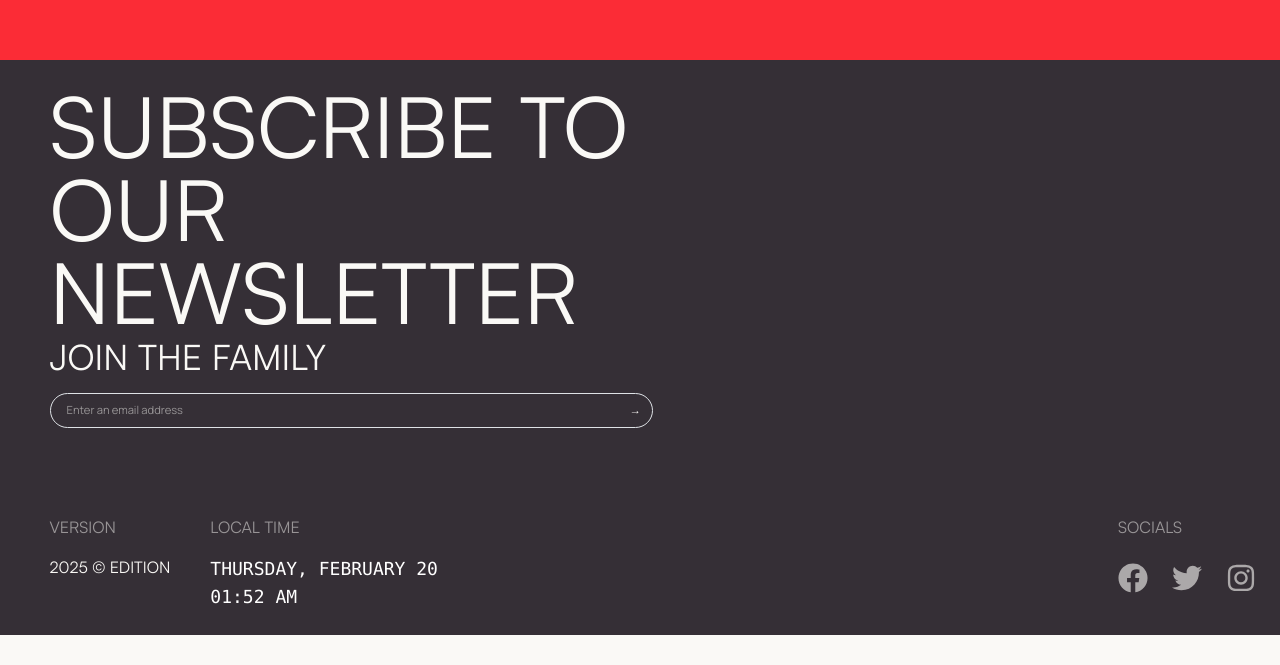
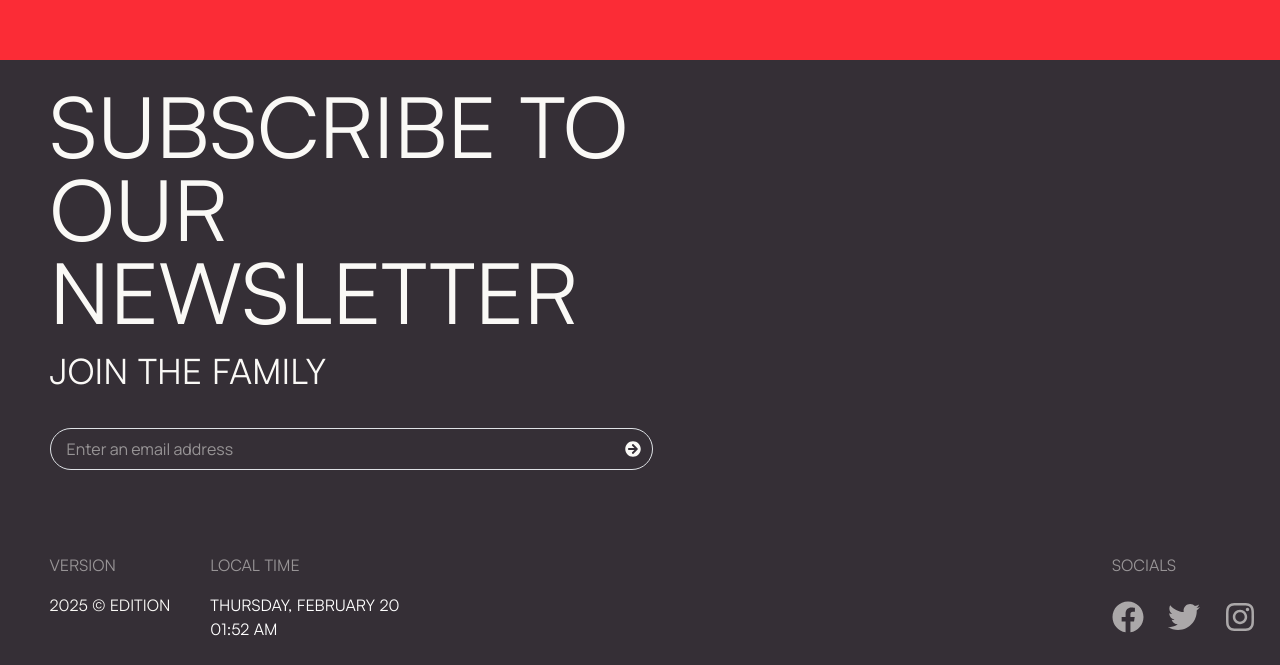
Before and after one commit to dioeos/lovehandkrafted-website, a React (Vite) app in the folder frontend/: page /faq in a window 1280 px wide. Shown: the part 700-1365 px from the top of the page. Before the commit the page ends 1335 px from the top, so only its background shows below. Built offline with nearby package versions, Linux system fonts and the light colour scheme; no server answers.

Commit message:
Completed styling for entire index page

```diff
--- a/frontend/src/components/Footer/Clock.jsx
+++ b/frontend/src/components/Footer/Clock.jsx
@@ -35,7 +35,7 @@ const PhilippinesClock = () => {
   });
 
   return (
-    <div className="text-lg font-mono text-white">
+    <div className="satoshi text-white text-[.7rem] md:text-[1rem]">
       <div>{formattedDay}</div>
       <div>{formattedTime}</div>
     </div>
--- a/frontend/src/components/Footer/Footer.jsx
+++ b/frontend/src/components/Footer/Footer.jsx
@@ -1,6 +1,6 @@
 import { useState } from "react";
 import { useNavigate } from "react-router-dom";
-import { FaFacebook, FaInstagram, FaTwitter} from "react-icons/fa";
+import { FaArrowCircleRight, FaFacebook, FaInstagram, FaTwitter} from "react-icons/fa";
 
 import { motion } from "framer-motion";
 import api from "../../utils/lib/api";
@@ -8,7 +8,9 @@ import PhilippinesClock from "./Clock";
 
 const Footer = () => {
     const [email, setEmail] = useState("");
-    const navigate = useNavigate();
+    const [header, setHeader] = useState("Subscribe to our newsletter")
+    const [phrase, setPhrase] = useState("Join the family");
+
 
     const handlesubmit = async (event) => {
         event.preventDefault();
@@ -22,10 +24,10 @@ const Footer = () => {
             const response = await api.post("/newsletter/subscribe/", {
                 email: email.trim()
             });
-            console.log(response);
 
-            if (response.status === 200) {
-                console.log("Successfully subscribed");
+            if (response.status === 201) {
+                setHeader("Thanks for joining")
+                setPhrase("Welcome to the family!");
             }
         } catch (error) {
             console.log("Error subscribing", error);
@@ -35,20 +37,23 @@ const Footer = () => {
     return (
         <div id="footer-wrapper" className="bg-[#352f36] -mt-[5vh]">
 
-            <div id="footer-container" className="ml-[2vw] z-100 p-4 flex flex-col justify-end bg-[#352f36]">
+            <div id="footer-container" className="-mt-[5vh] ml-[2vw] z-100 p-4 flex flex-col justify-end bg-[#352f36]">
 
                 <div id="header" className="relative mb-[10vh] flex flex-col">
-                    <div className='md:w-[50%] m-0 text-[2rem] md:text-[5.3rem] leading-[30px] md:leading-[5.2rem] uppercase text-[#FAF9F6] satoshi'>
-                        Subscribe to our newsletter
+                    <div
+                        className={`md:w-[55%] m-0 text-[2rem] md:text-[5.3rem] leading-[30px] md:leading-[5.2rem] uppercase text-[#FAF9F6] satoshi ${
+                            header === "Thanks for joining" ? "md:w-[60%]" : ""
+                        }`}
+                    >
+                        {header}
                     </div>
                     <div className='text-[#FAF9F6] m-0 uppercase relative'>
-                        <div className="satoshi text-[1rem] leading-[40px] md:leading-[45px] md:text-[2.2rem]">
-                            Join the family
+                        <div className="mt-[0.2rem] mb-[0.5rem] md:mt-[0.4em] md:mb-[.7em] satoshi text-[1rem] leading-[40px] md:leading-[45px] md:text-[2.2rem]">
+                            {phrase}
                         </div>
                     </div>
-
                     <div className="">
-                        <form onSubmit={handlesubmit} className=" relative flex items-center h-12 mt-2 manrope text-[0.7em] md:text-md w-[50%]">
+                        <form onSubmit={handlesubmit} className=" relative flex items-center h-12 mt-2 manrope text-[0.7em] md:text-[1em] w-[50%]">
                             <input
                                 type="text"
                                 id="newsletter-email"
@@ -60,23 +65,23 @@ const Footer = () => {
                             />
 
                             <button
-                                onClick={handlesubmit}
                                 type="submit"
                                 className="absolute right-3 text-[#FAF9F6] cursor-pointer bg-transparent border-none"
                             >
-                                &rarr;
+                                <FaArrowCircleRight/>
                             </button>
                         </form>
                     </div>
                 </div>
 
 
-                <div id="extras" className="flex justify-between satoshi uppercase">
+
+                <div id="extras" className="flex justify-between satoshi uppercase text-[.7rem] md:text-[1rem]">
 
                     <div id="left-container" className="flex gap-10">
                         <div id="version-header" className="text-[#FAF9F6]">
                             <p className="opacity-50">Version</p>
-                            <p>2025 &copy; Edition</p>
+                            <p className="text-[.7rem] md:text-[1rem]">2025 &copy; Edition</p>
                         </div>
 
                         <div id="time-header" className="text-[#FAF9F6]">
@@ -92,16 +97,16 @@ const Footer = () => {
                             <div id="icons-folder">
                                 <div className="flex justify-center items-center gap-4 text-3xl mt-4 text-[#FAF9F6]">
                                     <a href="#" target="_blank" rel="noopener noreferrer">
-                                        <FaFacebook className="text-[#FAF9F6] opacity-60 hover:opacity-100" />
+                                        <FaFacebook className="text-[1.2rem] md:text-[2rem] text-[#FAF9F6] opacity-60 hover:opacity-100" />
                                     </a>
 
 
                                     <a href="#" target="_blank" rel="noopener noreferrer">
-                                        <FaTwitter className="text-[#FAF9F6] opacity-60 hover:opacity-100" />
+                                        <FaTwitter className="text-[1.2rem] md:text-[2rem] text-[#FAF9F6] opacity-60 hover:opacity-100" />
                                     </a>
 
                                     <a href="#" target="_blank" rel="noopener noreferrer">
-                                        <FaInstagram className="text-[#FAF9F6] opacity-60 hover:opacity-100" />
+                                        <FaInstagram className="text-[1.2rem] md:text-[2rem] text-[#FAF9F6] opacity-60 hover:opacity-100" />
                                     </a>
                                 </div>
 
@@ -117,60 +122,6 @@ const Footer = () => {
 
 
         </div>
-        // <div className="bg-[#E2D8C9] py-6 px-6 sm:px-8 md:px-16 lg:px-30 flex flex-col items-center justify-center w-full">
-        //     <div className="flex flex-col md:flex-row px-6 sm:px-10 pb-5 gap-6 md:gap-12 border-b-2 border-[#0B1215] border-opacity-60 w-full">
-        //         <div className="flex flex-col w-full md:w-1/2">
-        //             <span className="uppercase text-[#0B1215] font-semibold">Subscribe to newsletter</span>
-        //             <form onSubmit={handlesubmit} className="relative flex items-center h-12 mt-2">
-        //                 <input
-        //                     type="text"
-        //                     id="newsletter-email"
-        //                     value={email}
-        //                     onChange={(e) => setEmail(e.target.value)}
-        //                     required
-        //                     placeholder="Enter an email address"
-        //                     className="w-full px-4 py-2 border-2 border-[#0B1215] border-opacity-60 outline-none bg-[#f4f0ea]"
-        //                 />
-        //                 <button type="submit" className="p-1 text-3xl flex items-center rounded absolute right-2 top-1 cursor-pointer">
-        //                     <FaAngleRight />
-        //                 </button>
-        //             </form>
-        //             <span className="text-xs text-[#0B1215] opacity-60 mt-2">*By filling out this form, you are signing up to receive our emails. We treat all data confidentially. See our privacy policy.</span>
-        //         </div>
-
-        //         <motion.div
-        //             className="flex flex-col uppercase w-full md:w-1/4"
-        //         >
-        //             <span className="font-semibold text-[#0B1215]">Need help?</span>
-        //             <motion.div
-        //                 onClick={() => navigate('/faq')}
-        //                 whileHover={{ scale: 1.1 }}
-        //                 className="uppercase bg-[#352f36] h-12 text-[#fffff0] font-extrabold mt-2 flex items-center justify-center cursor-pointer"
-        //             >
-        //                 SUPPORT
-        //             </motion.div>
-        //         </motion.div>
-        //     </div>
-
-        //     <div className="p-1 pb-5 border-b-2 border-[#0B1215] border-opacity-60 w-full">
-        //         <div className="flex justify-center items-center gap-4 text-3xl mt-4">
-        //             <a href="#" target="_blank" rel="noopener noreferrer">
-        //                 <FaFacebook className="text-[#0B1215] opacity-60 hover:opacity-100" />
-        //             </a>
-        //             <a href="#" target="_blank" rel="noopener noreferrer">
-        //                 <FaInstagram className="text-[#0B1215] opacity-60 hover:opacity-100" />
-        //             </a>
-        //         </div>
-        //     </div>
-
-        //     <div className="p-1 w-full text-center">
-        //         <div className="flex flex-col sm:flex-row justify-center items-center gap-3 text-[#0B1215] opacity-60 uppercase mt-4">
-        //             <a href="#" className="hover:underline">Terms</a>
-        //             <a href="#" className="hover:underline">Privacy Policy</a>
-        //             <a href="#" className="hover:underline">Identity</a>
-        //         </div>
-        //     </div>
-        // </div>
     );
 };
 
--- a/frontend/src/pages/Index/IntroSection.jsx
+++ b/frontend/src/pages/Index/IntroSection.jsx
@@ -19,14 +19,14 @@ export const IntroSection = () => {
                     <img src="/your-image.jpg" alt="Handcrafted Gifts" className="w-full max-w-xs md:max-w-sm" />
                 </motion.div>
 
-                <div id="text-container" className="flex flex-col gap-4 p-4">
+                <div id="text-container" className="flex flex-col gap-4 md:p-4">
 
                     <motion.div id="intro-text-container"
                         className="satoshi text-[1.5rem] md:text-[2rem] uppercase leading-[1.3]"
                         style={{ y, initial: "0px"}}
                     >
                         Welcome to the Lovehandkrafted Shop, where we believe gifts should be made by
-                        <span className="ml-6 mr-4 satoshi-italic">hand</span> and with <span className="ml-4 satoshi-italic">heart</span>.
+                        <span className="ml-4 mr-2 satoshi-italic">hand</span> and with <span className="ml-2 satoshi-italic">heart</span>.
                     </motion.div>
 
                     <div id="sub-text-container" className="manrope flex flex-col text-[.9rem]">
```
